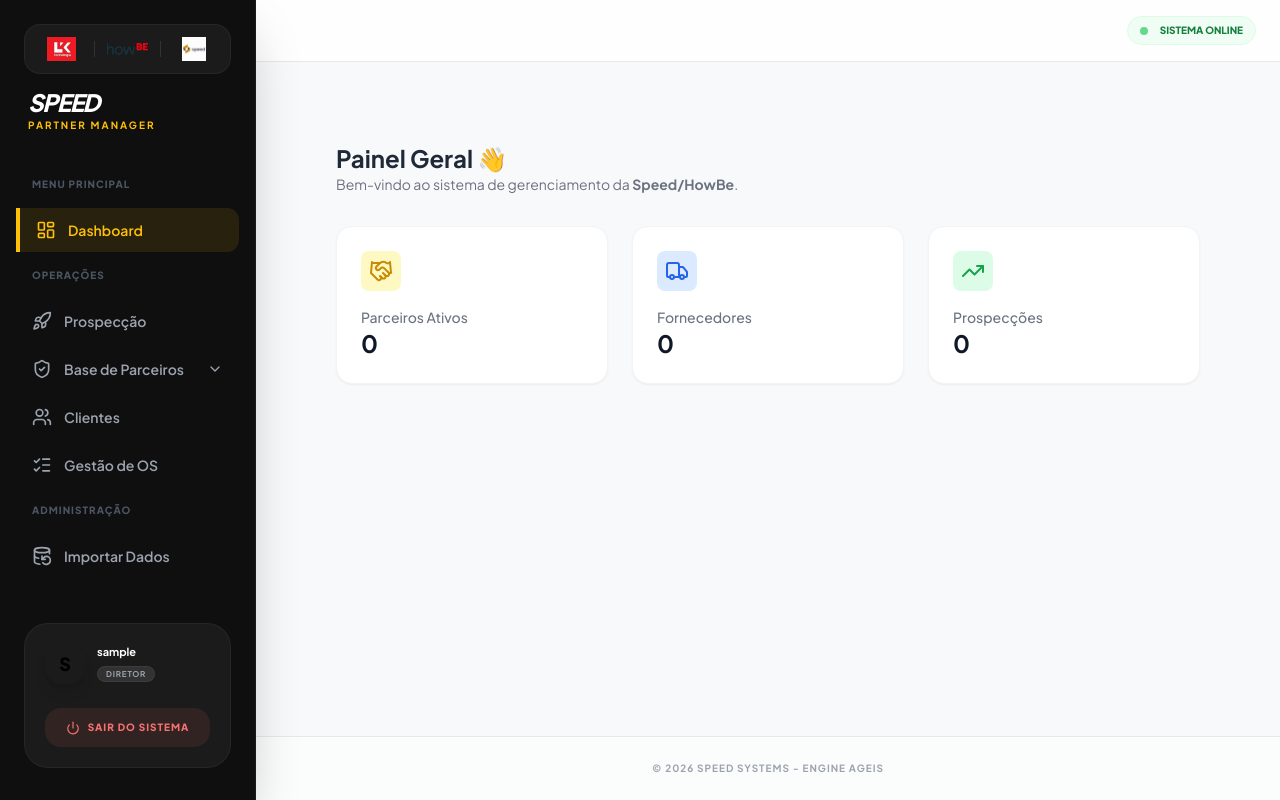
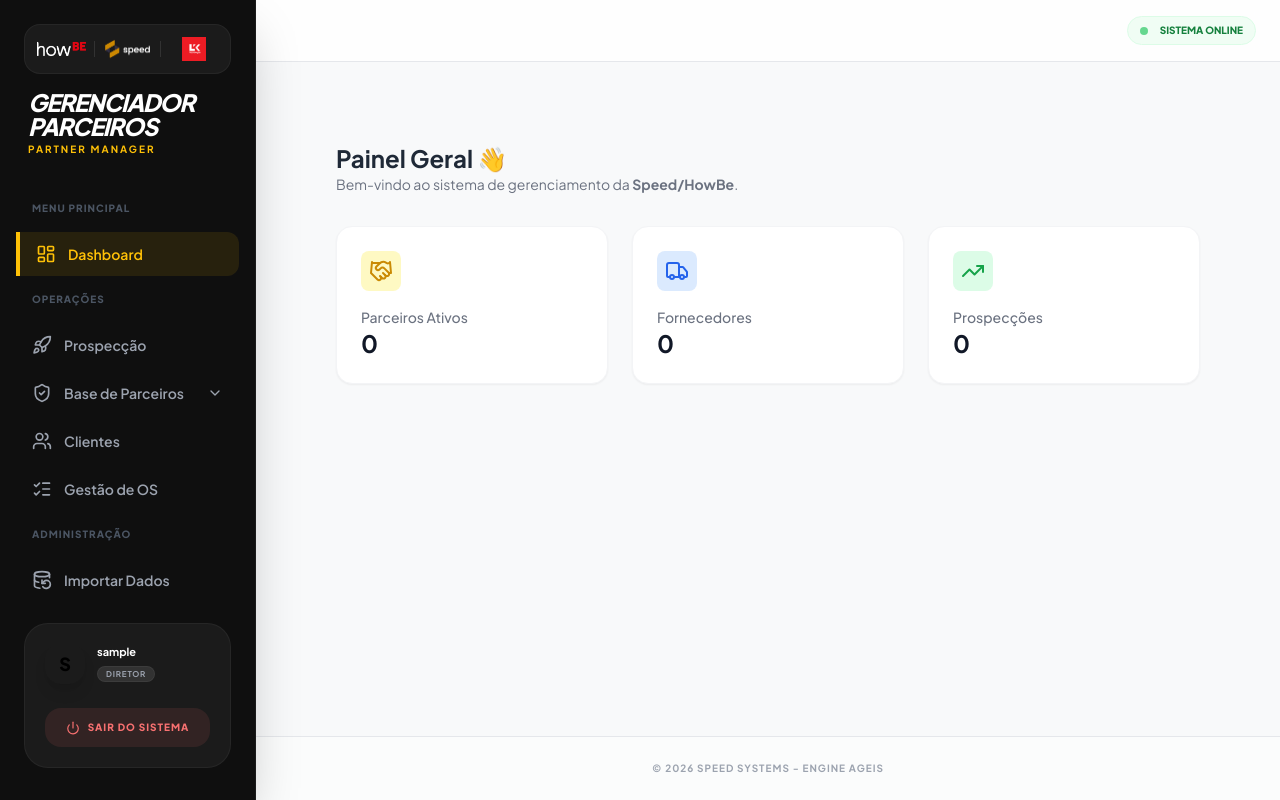
Before and after one commit to eliasneto/GerenciadorProvedoresSpeed, a Django app: page / in a window 1280 px wide. Run offline with Django 5.2, Linux system fonts and the light colour scheme; the visitor is signed in with stand-in values (Sample User, id 1); data that the repository does not hold is empty; some libraries are stand-ins or nearby versions.

Commit message:
alteração de logs

```diff
--- a/apps/core/templates/core/base.html
+++ b/apps/core/templates/core/base.html
@@ -4,7 +4,7 @@
 <head>
     <meta charset="UTF-8">
     <meta name="viewport" content="width=device-width, initial-scale=1.0">
-    <title>{% block title %}Speed | Ageis Sistemas{% endblock %}</title>
+    <title>{% block title %}Speed|HowBe|LK {% endblock %}</title>
 
     <script src="https://cdn.tailwindcss.com"></script>
     <link href="https://fonts.googleapis.com/css2?family=Plus+Jakarta+Sans:wght@300;400;500;600;700;800&display=swap" rel="stylesheet">
@@ -67,7 +67,7 @@
             </div>
 
             <div class="flex flex-col ml-1">
-                <span class="text-2xl font-black italic uppercase tracking-tighter leading-none text-white">Speed</span>
+                <span class="text-2xl font-black italic uppercase tracking-tighter leading-none text-white">Gerenciador Parceiros</span>
                 <p class="text-[10px] text-ageis-yellow font-bold tracking-[0.2em] mt-1 uppercase">Partner Manager</p>
             </div>
         </div>
```
Also changed, not shown: static/img/logo1.png, static/img/logo2.png, static/img/logo3.png.
